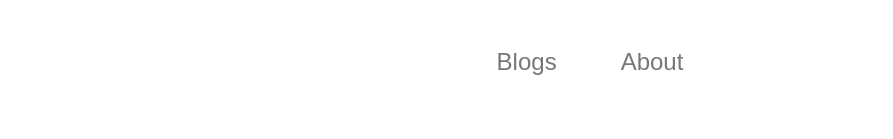
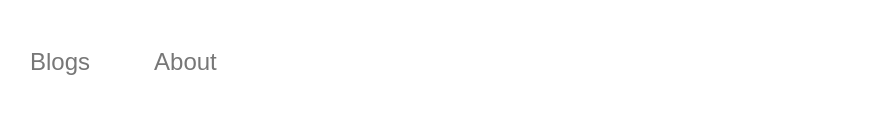
Before and after one commit to yeohbraddy/blog, a Gatsby site: page / in a window 1280 px wide. Shown: the top 139 px of the page, without its empty margins (34-927 px from the left). Built offline with nearby package versions, Linux system fonts and the light colour scheme; Gatsby itself is replaced by a stand-in of ours.

Commit message:
reverted centered navbar to fix bug

```diff
--- a/src/components/Nav.js
+++ b/src/components/Nav.js
@@ -3,7 +3,7 @@ import styled from 'styled-components';
 import { Link } from "gatsby";
 
 const NavBar = styled.nav.attrs({
-    className: "mt3 ml4 pa3 pa4-ns avenir tc"
+    className: "mt3 ml4 pa3 pa4-ns avenir"
 })``
 
 const NavBtn = styled.a.attrs({
```
